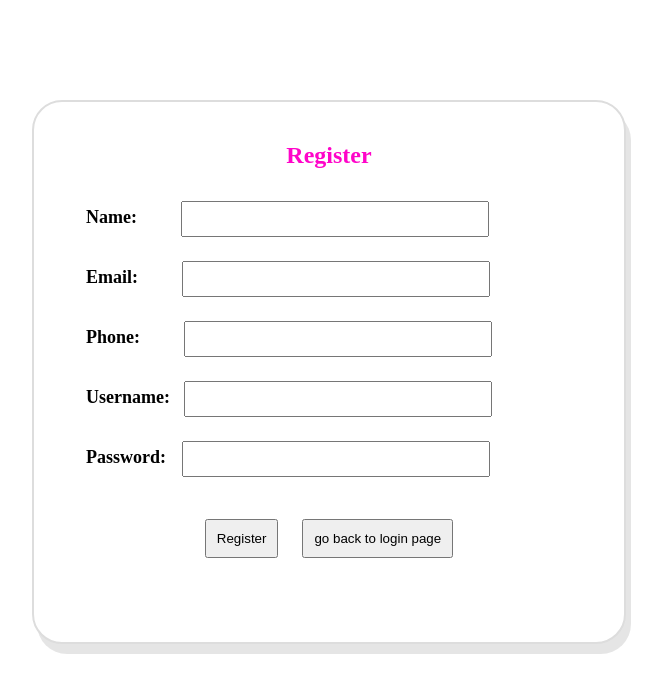
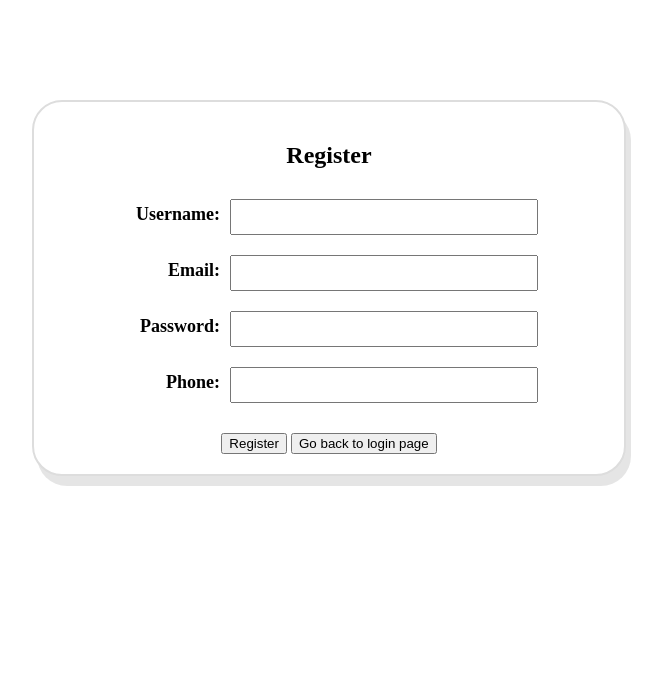
Before and after one commit to amaanshaik20/Infrastructure-Team-Project, a Flask app: page /register in a window 1280 px wide. Shown: the top 693 px of the page, without its empty margins (311-973 px from the left). Run offline with Flask 3, Linux system fonts and the light colour scheme.

Commit message:
Update register.html

```diff
--- a/templates/register.html
+++ b/templates/register.html
@@ -4,158 +4,121 @@
     <meta charset="UTF-8">
     <meta name="viewport" content="width=device-width, initial-scale=1.0">
     <title>Document</title>
-    <!-- <link href="https://cdn.jsdelivr.net/npm/bootstrap@5.3.2/dist/css/bootstrap.min.css" rel="stylesheet"
-    integrity="sha384-T3c6CoIi6uLrA9TneNEoa7RxnatzjcDSCmG1MXxSR1GAsXEV/Dwwykc2MPK8M2HN" crossorigin="anonymous"> -->
     <style>
         .container1 {
             max-width: 550px;
             margin: 100px auto;
-            /* Adjusted margin for vertical centering */
             background-color: #fff;
             border: 2px solid #ddd;
             padding: 20px;
             border-radius: 30px;
             box-shadow: 5px 10px rgba(0, 0, 0, 0.1);
-            height: 500px;
+            height: auto; /* changed height to auto */
         }
 
         #loginForm {
             display: flex;
             flex-direction: column;
+            align-items: center; /* added to center the form */
         }
 
         .label1 {
             margin-bottom: 4px;
             font-size: large;
-            padding: 20px;
-            margin: 10px;
-            width: 1000px;
+            width: 100px; /* changed width to a fixed value */
+            display: inline-block; /* added */
+            text-align: right; /* added to align text to the right */
         }
 
-        .center {
-            /* align-items: center; */
-            /* justify-content: center; */
-            text-align: center;
-            color: rgb(255, 4, 201);
+        .amaan {
+            margin: 10px;
+            font-weight: bolder;
+            display: flex; /* added */
+            align-items: center; /* added */
+        }
+
+        .input1 {
+            height: 30px;
+            margin-left: 10px; /* added */
+            width: 300px;
         }
 
         .button {
-            /* width: fit-content; */
-            padding: 10px;
-            margin: 10px;
-            /* display: grid; */
-            /* text-align: center; */
-            /* background-color: red; */
+            margin-top: 20px; /* adjusted margin */
         }
 
         .button button {
             height: 40px;
-            width: 70px;
+            width: 100px; /* adjusted width */
             background-color: aliceblue;
             color: black;
             border-radius: 25px;
-
+            cursor: pointer;
         }
 
         .button button:hover {
             background-color: black;
             color: aliceblue;
-            cursor: pointer;
-
         }
-
-        .username {
-            height: 20px;
-        }
-
-        .amaan {
-            margin: 2px;
-            font-weight: bolder;
-        }
-        .input1{
-            display: inline-block;
-        }
-
-
     </style>
 </head>
 <body>
     <div class="container1">
         <form id="loginForm" action="/main" method="post">
-            <h2 class="center">Register</h2>
+            <h2>Register</h2>
             <div class="amaan">
-                <label for="name" class="label1">Name:</label>
-                <input type="text" id="name" class="input1" name="name" required
-                    style="height: 30px; margin: 10px;width: 300px;">
+                <label for="username" class="label1">Username:</label>
+                <input type="text" id="name" class="input1" name="username" required>
             </div>
             <div class="amaan">
                 <label for="email" class="label1">Email:</label>
-                <input type="email" id="email" class="input" name="email" required
-                    style="height: 30px; margin: 10px;width: 300px;">
-            </div>
-            <div class="amaan">
-                <label for="phoneNumber" class="label1">Phone:</label>
-                <input type="text" id="phonenumber" class="input1" name="phonenumber" required
-                    style="height: 30px; margin: 10px;width: 300px;">
-            </div>
-            <div class="amaan">
-                <label for="username" class="label1">Username:</label>
-                <input type="text" id="username" class="input1" name="username" required
-                    style="height: 30px; margin: 10px;width: 300px; margin-left: -20px;">
+                <input type="email" id="email" class="input1" name="email" required>
             </div>
             <div class="amaan">
                 <label for="password" class="label1">Password:</label>
-                <input type="password" id="password" class="input1" name="password" required
-                    style="height: 30px; margin: 10px;width: 300px; margin-left: -18px;">
+                <input type="password" id="password" class="input1" name="password" required>
             </div>
             <!-- <div class="amaan">
-                <label for="re-password" class="label1">Re-Password:</label>
-                <input type="password" id="re-password" class="input1" name="re-password" required
-                    style="height: 30px; margin: 10px;width: 300px;">
+                <label for="re-password" class="label1">Confirm Password:</label>
+                <input type="password" id="re-password" class="input1" name="re-password" required>
             </div> -->
-            <center>
-                <div class="button">
-                    <input type="button" value="Register" onclick="submitForm()" class="button" style="height: fit-content;">
-                    <a href="/"><input type="button" value="go back to login page"class="button" style="height: fit-content;"></a>
-                </div>
-            </center>
+            <div class="amaan">
+                <label for="phoneNumber" class="label1">Phone:</label>
+                <input type="text" id="phonenumber" class="input1" name="phonenumber" required>
+            </div>
+            <div class="button">
+                <input type="button" value="Register" onclick="submitForm()">
+                <a href="/"><input type="button" value="Go back to login page"></a>
+            </div>
         </form>
+    </div>
 
-    </div>
     <script>
         function submitForm() {
-            // Get data from the form
-            var name = document.getElementById("name").value;
+            var username = document.getElementById("username").value;
             var email = document.getElementById("email").value;
+            var password = document.getElementById("password").value;
             var phonenumber = document.getElementById("phonenumber").value;
-            var username = document.getElementById("username").value;
-            var password = document.getElementById("password").value;
 
-            // AJAX request to send data to the server for insertion
             var xhr = new XMLHttpRequest();
             xhr.onreadystatechange = function () {
                 if (xhr.readyState == 4 && xhr.status == 200) {
-                    // Optionally, you can handle the response from the server
                     console.log(xhr.responseText);
                     alert("Form submitted successfully!");
-                    // Clear the form fields after successful insertion
-                    document.getElementById("name").value = '';
+                    document.getElementById("username").value = '';
                     document.getElementById("email").value = '';
+                    document.getElementById("password").value = '';
                     document.getElementById("phonenumber").value = '';
-                    document.getElementById("username").value = '';
-                    document.getElementById("password").value = '';
                 }
             };
             xhr.open("POST", "/insert_data", true);
             xhr.setRequestHeader("Content-Type", "application/json;charset=UTF-8");
 
-            // Send data as JSON
             var data = {
-                "name": name,
+                "username": username,
                 "email": email,
+                "password": password,
                 "phonenumber": phonenumber,
-                "username": username,
-                "password": password,
             };
             xhr.send(JSON.stringify(data));
         }
```
